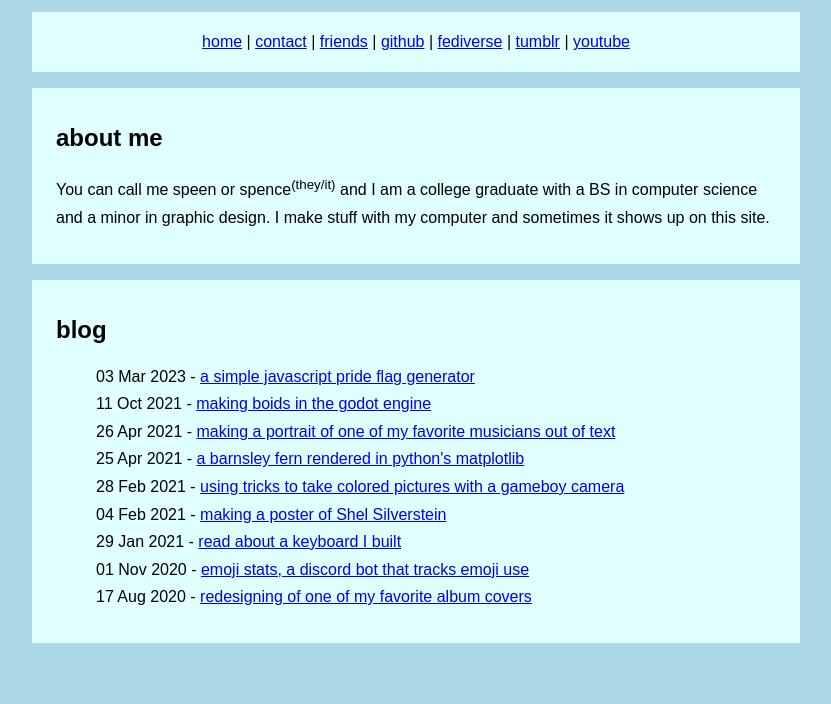
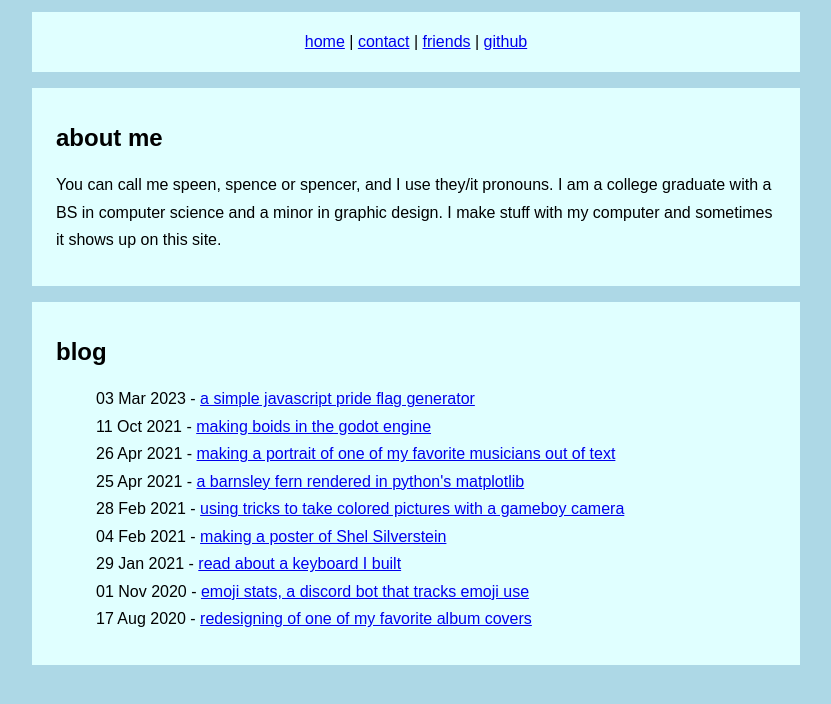
Before and after one commit to aphex-vim/soapie.space, a Jekyll site: the page built from index.md, in a window 1280 px wide, cut to the strip 122-826 px from the top of the page. Shown: the whole strip, without its empty margins (224-1055 px from the left). Built offline with Jekyll 4.4.1, drawn with Linux system fonts in a browser that asks for light colours.

Commit message:
moved stuff from nav to contact, contact page done

```diff
--- a/_config.yml
+++ b/_config.yml
@@ -21,7 +21,7 @@
 title: speen's space
 description: speen's collection of cool projects
 email: spencer.d.tenney@gmail.com
-mastodon: https://types.pl/@speen
+fediverse: https://types.pl/@speen
 github: https://github.com/spencer-maaaaan
 tumblr: https://www.tumblr.com/blog/vim-artisan
 youtube: https://www.youtube.com/@predatoru
--- a/_includes/about.html
+++ b/_includes/about.html
@@ -1,4 +1,4 @@
 <div>
     <h2>about me</h2>
-    <p>You can call me speen or spence<sup>(they/it)</sup> and I am a college graduate with a BS in computer science and a minor in graphic design. I make stuff with my computer and sometimes it shows up on this site.</p>
+    <p>You can call me speen, spence or spencer, and I use they/it pronouns. I am a college graduate with a BS in computer science and a minor in graphic design. I make stuff with my computer and sometimes it shows up on this site.</p>
 </div>
--- a/_includes/navigation.html
+++ b/_includes/navigation.html
@@ -2,8 +2,5 @@
     <a href="/">home</a> |
     <a href="/contact">contact</a> |
     <a href="/friends">friends</a> |
-    <a href="{{ site.github }}">github</a> |
-    <a rel="me" href="{{ site.mastodon }}">fediverse</a> |
-    <a href="{{ site.tumblr }}">tumblr</a> |
-    <a href="{{site.youtube }}">youtube</a>
+    <a href="{{ site.github }}">github</a>
 </nav>
--- a/index.md
+++ b/index.md
@@ -1,6 +1,3 @@
 ---
-# Feel free to add content and custom Front Matter to this file.
-# To modify the layout, see https://jekyllrb.com/docs/themes/#overriding-theme-defaults
-
 layout: home
 ---
--- a/style.css
+++ b/style.css
@@ -1,13 +1,18 @@
+:root {
+ --main-bg-color: lightblue;
+ --accent-bg-color: lightcyan;
+}
+
 body {
     font-family: Arial, Helvetica, sans-serif;
-    background-color: lightblue;
+    background-color: var(--main-bg-color);
     max-width: 50em;
     margin: auto;
     line-height: 2.5cap;
 }
 
 body > * {
-    background-color:lightcyan;
+    background-color: var(--accent-bg-color);
     max-width: inherit;
     margin: 1em;
     padding: 1em;
@@ -20,7 +25,7 @@
 }
 
 header {
-    background-color: lightcyan;
+    background-color: var(--accent-bg-color);
     font-style: italic;
     background-image: url("/assets/banner.png");
     background-position: center bottom;
@@ -36,7 +41,7 @@
     margin-left: auto;
     margin-right: auto;
     max-width: 80%;
-    border: lightblue;
+    border: var(--main-bg-color);
     border-style: solid;
     border-width: .25em;
 }
```
Also changed, not shown: contact.md (added, +12 -0 lines).
